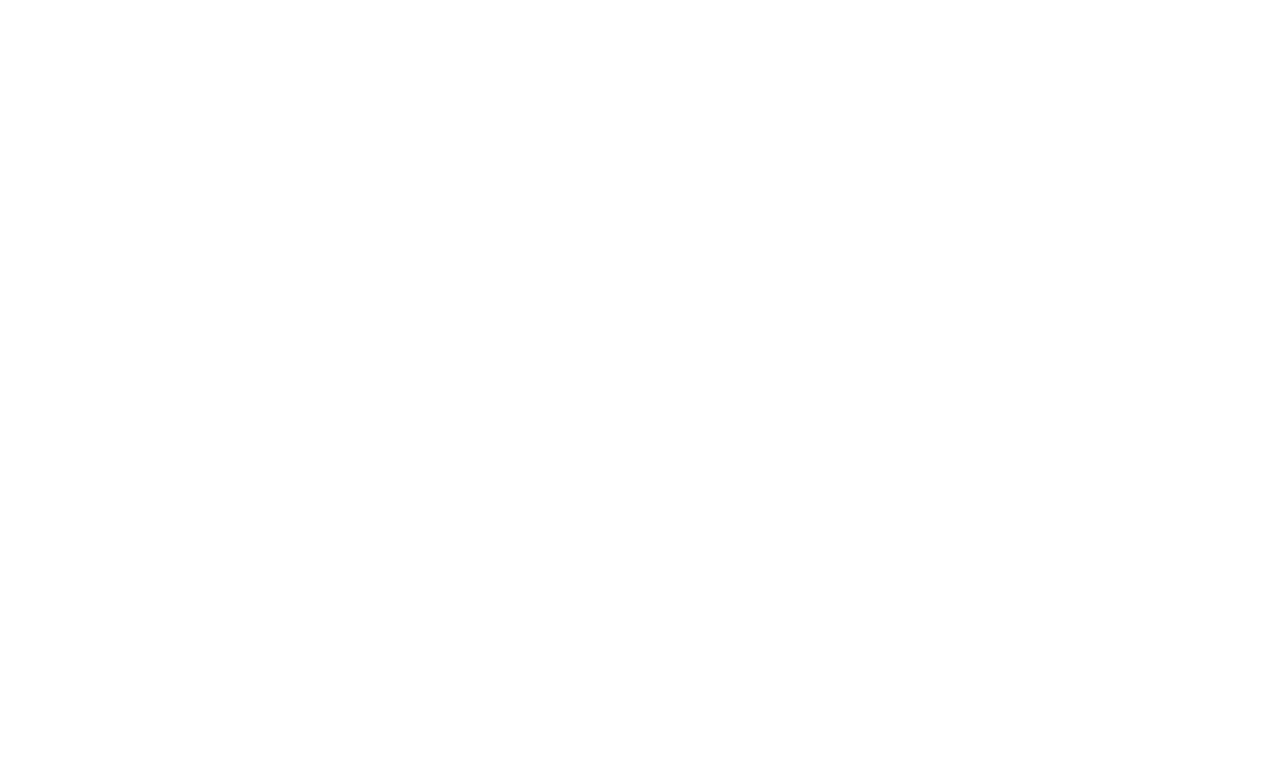
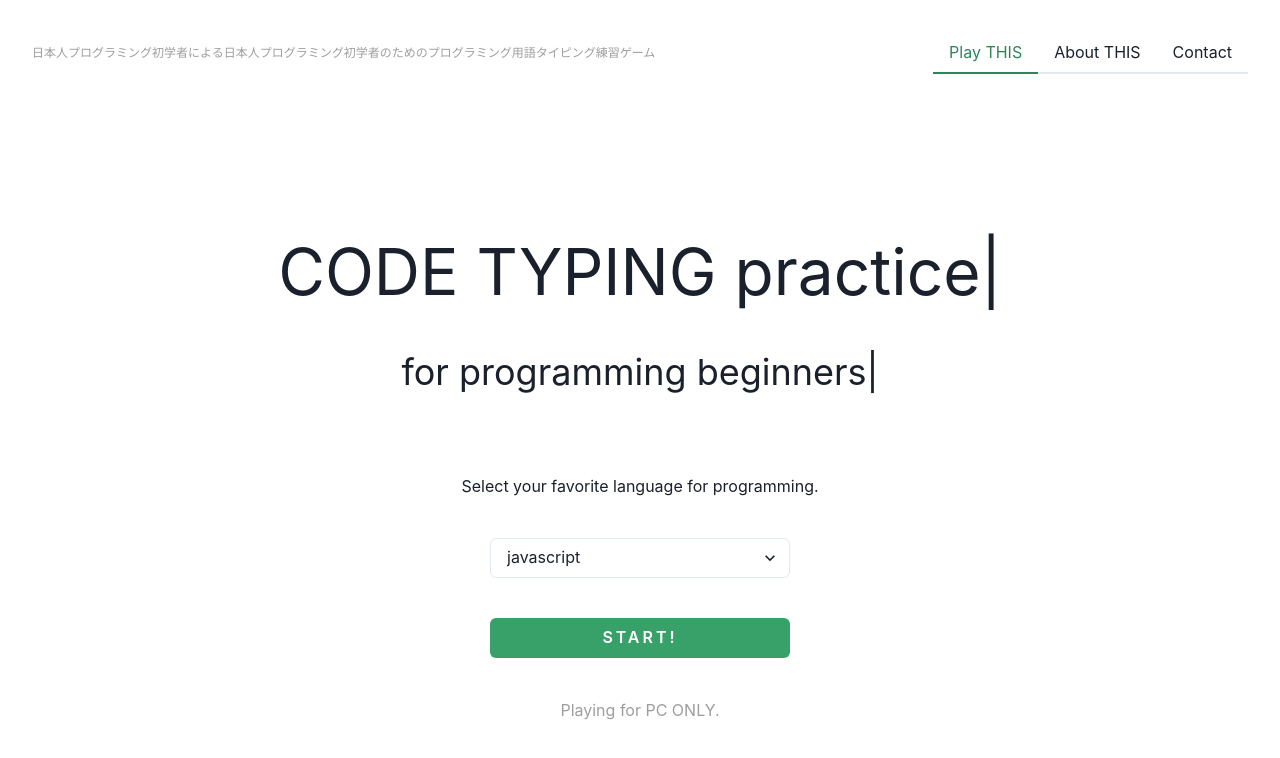
Before and after one commit to iwmnyk/code-typing-practice, a React (Vite) app: page / in a window 1280 px wide. Shown: the top 758 px of the page. Built offline with nearby package versions, Linux system fonts and the light colour scheme.

Commit message:
Home and Header finished to make

```diff
--- a/src/App.tsx
+++ b/src/App.tsx
@@ -1,12 +1,18 @@
-import { useState } from 'react'
+// import { useState } from 'react'
+
+import Header from './components/Header'
+import AppRoutes from './Routes'
+
+
 
 import './App.css'
 
-function App() {
+const App: React.FC = () => {
 
   return (
     <>
-
+      <Header />
+      <AppRoutes />
     </>
   )
 }
--- /dev/null
+++ b/src/Routes/index.tsx
@@ -0,0 +1,15 @@
+import React from 'react';
+import { Routes, Route } from 'react-router-dom';
+import Home from '../components/Home';
+import Training from '../components/Training';
+
+const AppRoutes: React.FC = () => {
+  return (
+    <Routes>
+      <Route path="/" element={<Home />} />
+      <Route path="/training" element={<Training />} />
+    </Routes>
+  );
+};
+
+export default AppRoutes;
--- /dev/null
+++ b/src/components/Header.tsx
@@ -0,0 +1,24 @@
+import { Flex, Box, Heading, Tabs, TabList, Tab } from "@chakra-ui/react"
+
+const Header: React.FC = () => {
+
+  return (
+    <header>
+      <Flex justifyContent={"space-between"} alignItems={"center"}>
+        <Box>
+          <Heading as={"h3"} color={"#9e9e9e"} fontSize={12} fontWeight={"normal"}>日本人プログラミング初学者による日本人プログラミング初学者のためのプログラミング用語タイピング練習ゲーム</Heading>
+        </Box>
+        <Tabs colorScheme="green">
+          <TabList>
+            <Tab>Play THIS</Tab>
+            <Tab>About THIS</Tab>
+            <Tab>Contact</Tab>
+          </TabList>
+        </Tabs>
+      </Flex>
+
+    </header>
+  )
+}
+
+export default Header
--- /dev/null
+++ b/src/components/Home.tsx
@@ -0,0 +1,34 @@
+import { Flex, Text, Heading, Select, Button } from "@chakra-ui/react"
+import { Link } from 'react-router-dom';
+
+const Home: React.FC = () => {
+
+  return (
+    <main>
+      <Flex direction={"column"} justifyContent={"center"}>
+
+        <Heading as="h1" fontSize={64} pt={40} pb={10} fontWeight={"normal"}>CODE TYPING practice|</Heading>
+
+        <Heading as="h2" fontSize={36} pb={20} fontWeight={"normal"}>for programming beginners|</Heading>
+
+        <Text>Select your favorite language for programming.</Text>
+
+        <Select maxW={300} mx={"auto"} my={10} focusBorderColor={"green"}>
+            <option value="javascript">javascript</option>
+            <option value="HTML5 + CSS3">HTML5 + CSS3</option>
+            <option value="php">php</option>
+            <option value="python">python</option>
+            <option value="Ruby + Ruby on Rails">Ruby + Ruby on Rails</option>
+        </Select>
+
+        <Button as={Link} to="/training" minW={300} mx={"auto"} letterSpacing={3} colorScheme="green" mb={10}>START!</Button>
+
+        <Text color={"#9e9e9e"}>Playing for PC ONLY.</Text>
+
+      </Flex>
+
+    </main>
+  )
+}
+
+export default Home
--- /dev/null
+++ b/src/components/Training.tsx
@@ -0,0 +1,16 @@
+import { Flex, Text } from "@chakra-ui/react"
+
+const Home: React.FC = () => {
+
+  return (
+    <main>
+      <Flex direction={"column"} justifyContent={"center"}>
+
+        <Text>Trainingです</Text>
+
+      </Flex>
+    </main>
+  )
+}
+
+export default Home
--- a/src/main.tsx
+++ b/src/main.tsx
@@ -7,10 +7,12 @@
 
 ReactDOM.createRoot(document.getElementById('root')!).render(
   <React.StrictMode>
+
     <BrowserRouter>
       <ChakraProvider>
         <App />
       </ChakraProvider>
     </BrowserRouter>
-  </React.StrictMode>,
+
+  </React.StrictMode>
 )
```
Also changed, not shown: package.json (+6 -1 lines), src/components/Link.tsx (added, +13 -0 lines), 1 other file (tests, documents, lock files or other folders).
